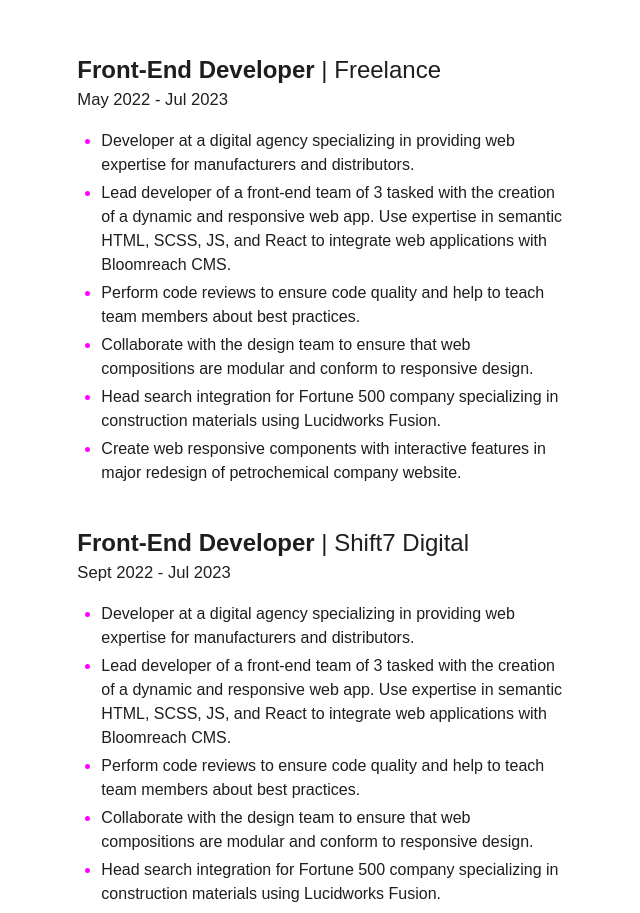
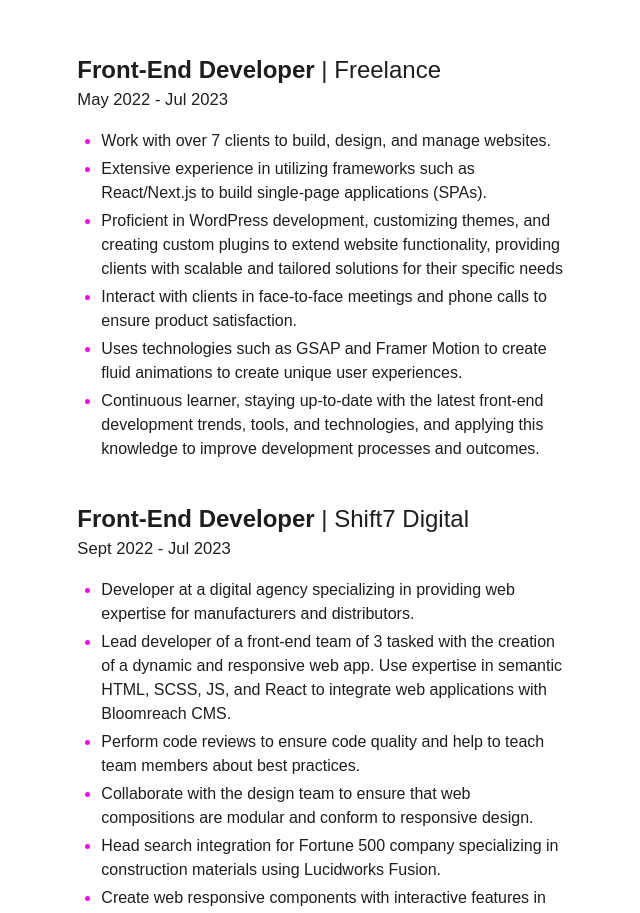
Before and after one commit to evan-chernicky/personal-website, a React (Create React App) app: page /about in a window 1280 px wide. Shown: the part 1280-2193 px from the top of the page, without its empty margins (360-1000 px from the left). Built offline with nearby package versions, Linux system fonts and the light colour scheme; a web font is replaced by a local one.

Commit message:
added freelance

```diff
--- a/src/components/About.js
+++ b/src/components/About.js
@@ -83,12 +83,12 @@
                         <h3 className="text-2xl"><strong>Front-End Developer</strong> | Freelance</h3>
                         <h4 className="text-lg mb-4">May 2022 - Jul 2023</h4>
                         <ul className="list-disc space-y-1 dark:marker:text-blue marker:text-pink">
-                          <li>Developer at a digital agency specializing in providing web expertise for manufacturers and distributors.</li>
-                          <li>Lead developer of a front-end team of 3 tasked with the creation of a dynamic and responsive web app. Use expertise in semantic HTML, SCSS, JS, and React to integrate web applications with Bloomreach CMS.</li>
-                          <li>Perform code reviews to ensure code quality and help to teach team members about best practices.</li>
-                          <li>Collaborate with the design team to ensure that web compositions are modular and conform to responsive design.</li>
-                          <li>Head search integration for Fortune 500 company specializing in construction materials using Lucidworks Fusion.</li>
-                          <li>Create web responsive components with interactive features in major redesign of petrochemical company website.</li>
+                          <li>Work with over 7 clients to build, design, and manage websites.</li>
+                          <li>Extensive experience in utilizing frameworks such as React/Next.js to build single-page applications (SPAs).</li>
+                          <li>Proficient in WordPress development, customizing themes, and creating custom plugins to extend website functionality, providing clients with scalable and tailored solutions for their specific needs</li>
+                          <li>Interact with clients in face-to-face meetings and phone calls to ensure product satisfaction.</li>
+                          <li>Uses technologies such as GSAP and Framer Motion to create fluid animations to create unique user experiences.</li>
+                          <li>Continuous learner, staying up-to-date with the latest front-end development trends, tools, and technologies, and applying this knowledge to improve development processes and outcomes.</li>
                         </ul>
                       </div>
                     <div className="mb-10">
```
